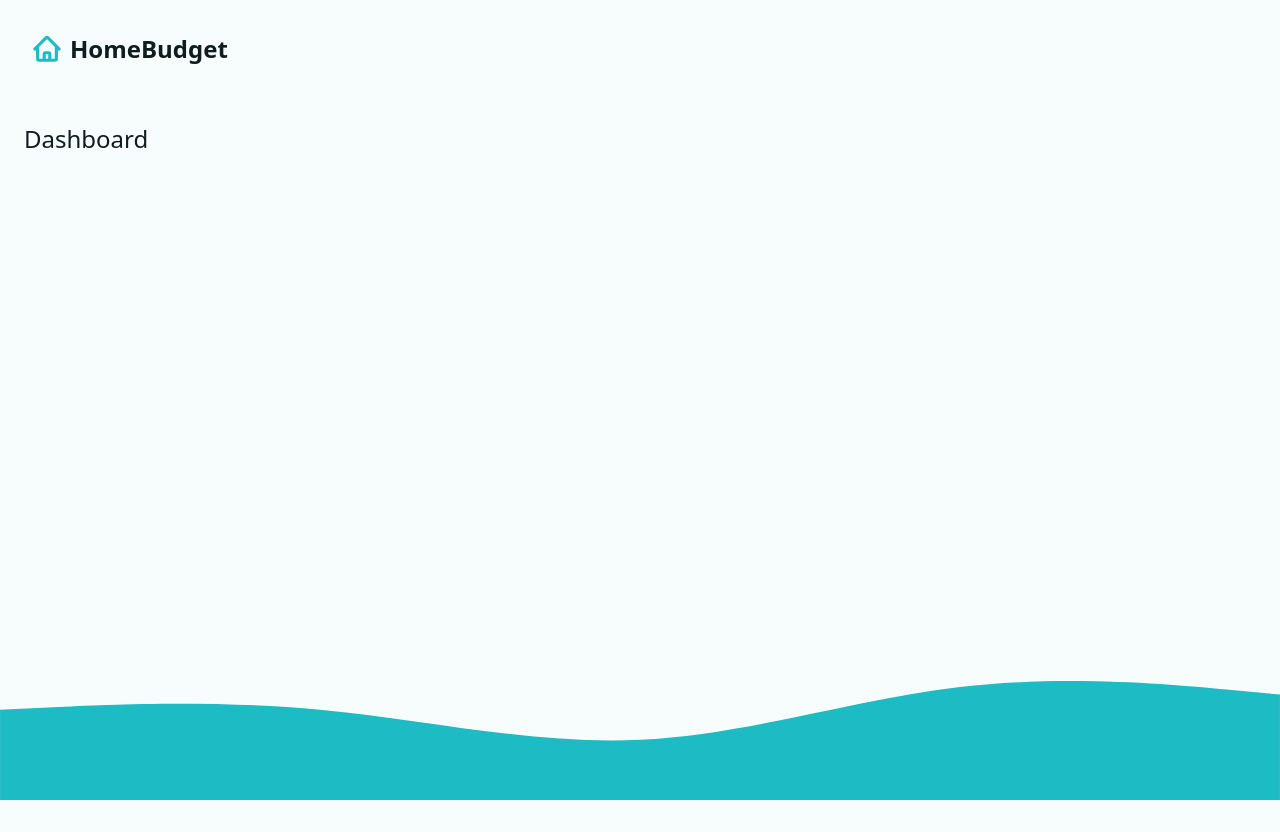
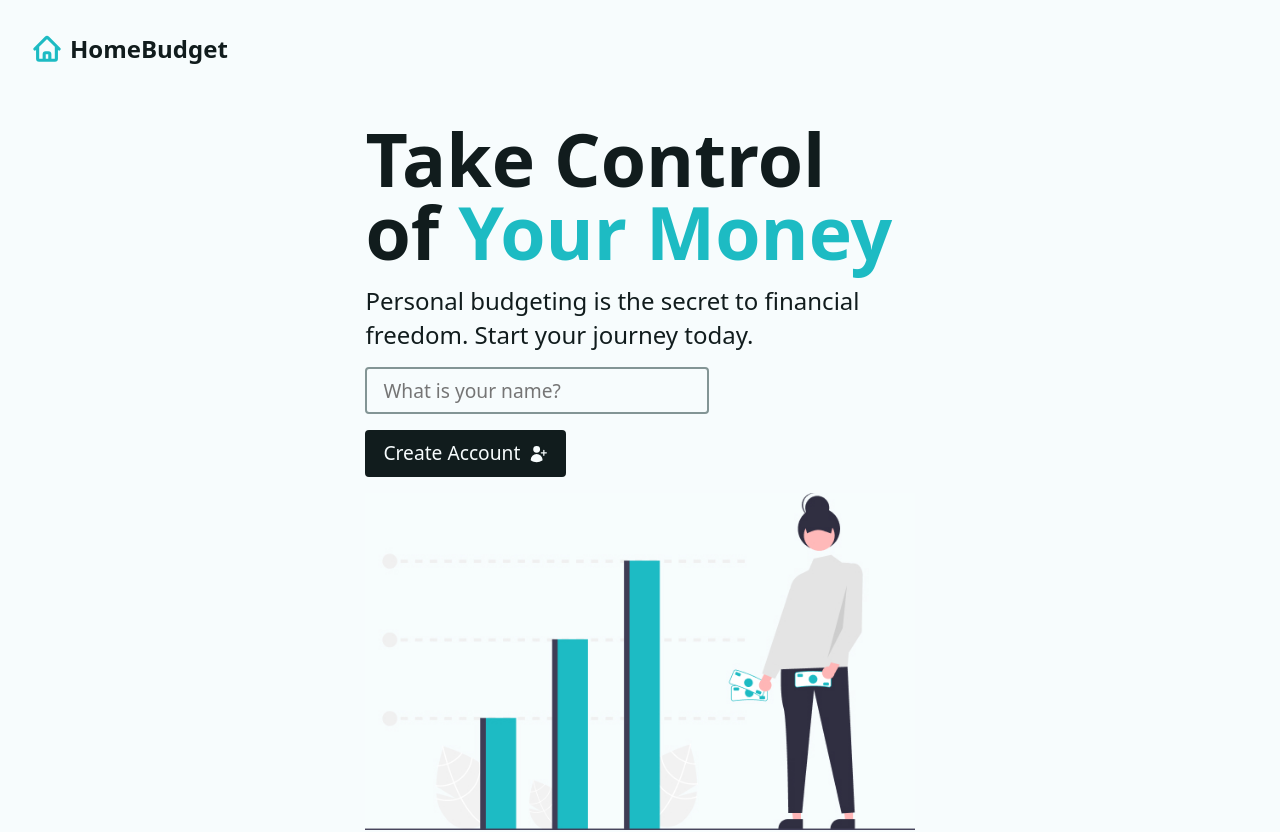
Before and after one commit to tonymm55/react-router-budget-app, a React (Vite) app: page / in a window 1280 px wide. Shown: the top 832 px of the page. Before the commit the page ends 800 px from the top, so only its background shows below. Built offline with nearby package versions, Linux system fonts and the light colour scheme.

Commit message:
addition of forms and error handling

```diff
--- a/package.json
+++ b/package.json
@@ -13,7 +13,8 @@
     "@heroicons/react": "^2.0.18",
     "react": "^18.2.0",
     "react-dom": "^18.2.0",
-    "react-router-dom": "6.8"
+    "react-router-dom": "6.8",
+    "react-toastify": "^9.1.3"
   },
   "devDependencies": {
     "@types/react": "^18.2.15",
--- a/src/App.jsx
+++ b/src/App.jsx
@@ -2,6 +2,10 @@
   createBrowserRouter,
   RouterProvider,
 } from "react-router-dom";
+
+// Library imports
+import { ToastContainer } from 'react-toastify';
+import 'react-toastify/dist/ReactToastify.css';
 
 // Layouts
 import Main, { mainLoader } from "./layouts/Main";
@@ -10,7 +14,7 @@
 import { logoutAction } from "./actions/logout";
 
 // Routes
-import Dashboard, { dashboardLoader } from "./pages/Dashboard";
+import Dashboard, { dashboardAction, dashboardLoader } from "./pages/Dashboard";
 import Error from "./pages/Error";
 
 const router = createBrowserRouter([
@@ -24,6 +28,7 @@
         index: true,
         element: <Dashboard />,
         loader: dashboardLoader,
+        action: dashboardAction,
         errorElement: <Error />,
       },
       {
@@ -35,10 +40,10 @@
 ]);
 
 function App() {
-  return <div
-  className="App">
+  return <div className="App">
     <RouterProvider router={router} />
+    <ToastContainer />
   </div>;
 }
 
-export default App
+export default App;
--- a/src/actions/logout.js
+++ b/src/actions/logout.js
@@ -1,5 +1,8 @@
 // React Router Dom (RRD) imports
 import { redirect } from "react-router-dom";
+
+// library dependencies
+import { toast } from "react-toastify";
 
 // helper functions
 import { deleteItem } from "../helpers";
@@ -9,6 +12,7 @@
   deleteItem({
     key: "userName"
   })
+  toast.success("You've deleted your account!")
   // return redirect
   return redirect("/")
 }
--- /dev/null
+++ b/src/components/Intro.jsx
@@ -0,0 +1,38 @@
+import { Form } from "react-router-dom"
+
+// library
+import { UserPlusIcon } from "@heroicons/react/24/solid";
+
+// assets
+import illustration from "../assets/illustration.jpg"
+
+const Intro = () => {
+  return (
+    <div className="intro">
+      <div>
+        <h1>
+          Take Control of <span className="accent">Your Money</span>
+        </h1>
+        <p>
+          Personal budgeting is the secret to financial freedom. Start your journey today.
+        </p>
+        <Form method="post">
+          <input
+            type="text"
+            name="userName"
+            required placeholder="What is your name?"
+            aria-label="Your Name"
+            autoComplete="given-name"
+          />
+          <button type="submit" className="btn btn--dark">
+            <span>Create Account</span>
+            <UserPlusIcon width={20} />
+          </button>
+        </Form>
+        <img src={illustration} alt="Person with Money" width={600} />
+      </div>
+    </div>
+  )
+}
+
+export default Intro
--- a/src/pages/Dashboard.jsx
+++ b/src/pages/Dashboard.jsx
@@ -1,5 +1,11 @@
 // RRD imports
 import { useLoaderData } from "react-router-dom";
+
+// library imports
+import { toast } from "react-toastify";
+
+// components
+import Intro from "../components/Intro";
 
 // helper functions
 import { fetchData } from "../helpers"
@@ -8,18 +14,31 @@
 export function dashboardLoader() {
   const userName = fetchData("userName");
   return { userName }
+}
 
+// action
+export async function dashboardAction({request}) {
+  const data = await request.formData();
+  const formData = Object.fromEntries(data);
+  try {
+    throw new Error('Oh Ohhhh!')
+    // localStorage.setItem("userName", JSON.stringify(formData.userName));
+    // console.log("🚀 ~ dashboardAction ~ formData", formData);
+    // return toast.success(`Welcome, ${formData.userName}`);
+  } catch (e) {
+    throw new Error("There was a problem creating your account.");
+  }
 }
 
 const Dashboard = () => {
   const { userName } = useLoaderData()
 
   return (
-  <div>
-    <h2>{userName}</h2>
-    Dashboard
-  </div>
+  <>
+    {userName ? (<p>{userName}</p>) :
+    <Intro />}
+  </>
   )
 }
 
-export default Dashboard
+export default Dashboard;
```
Also changed, not shown: 1 other file (tests, documents, lock files or other folders).
